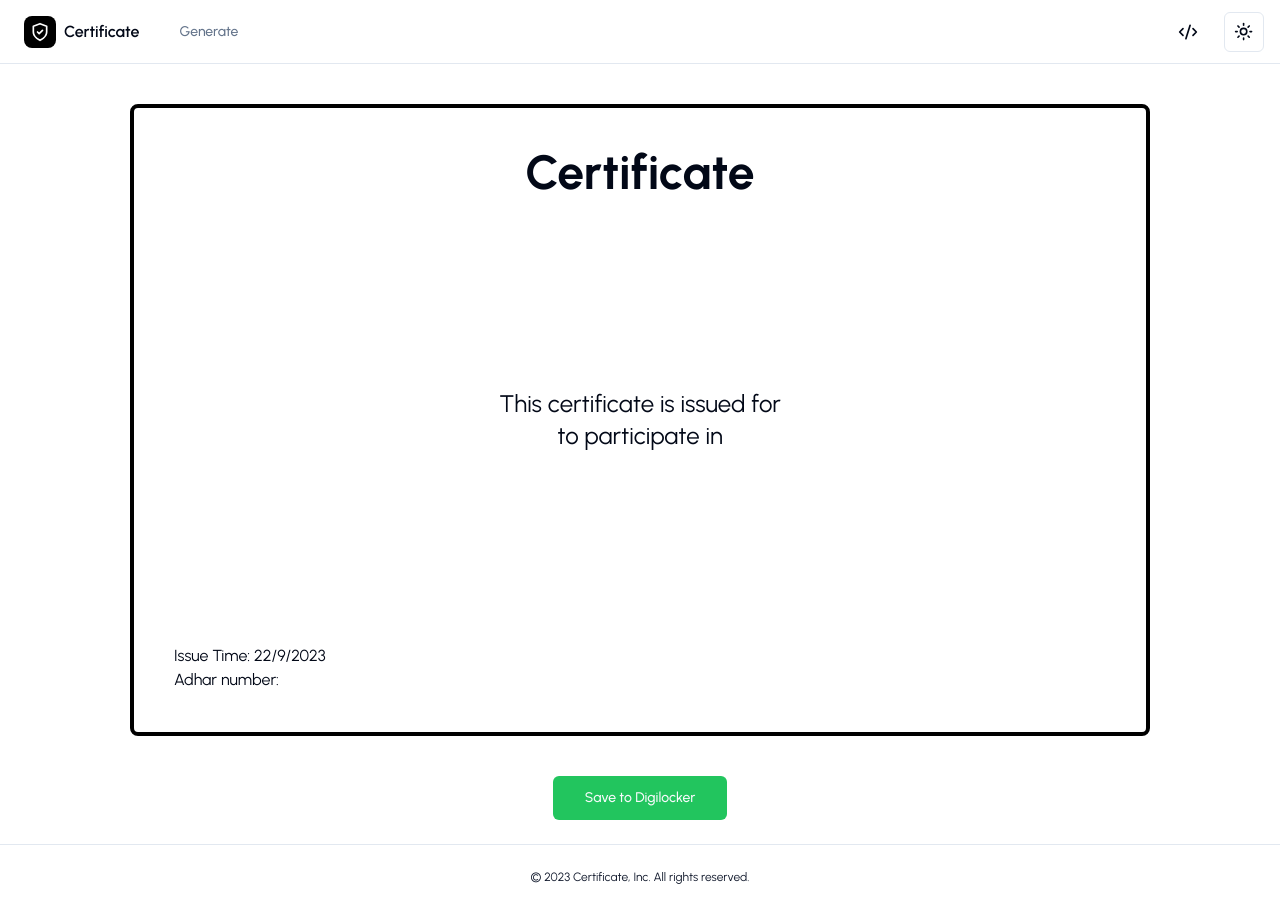
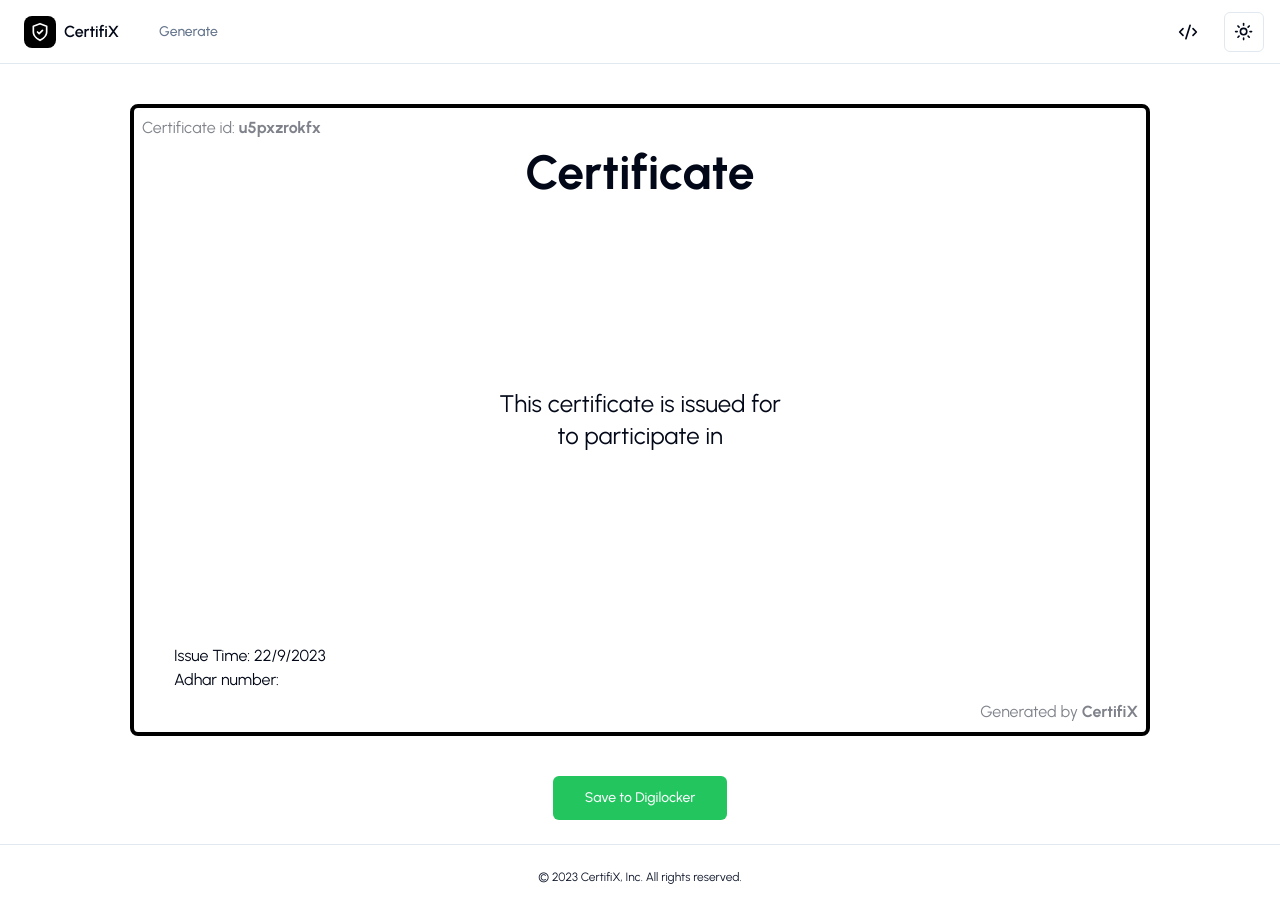
Before and after one commit to ArjunVarshney/CertifiX, a Next.js app: page /certificate in a window 1280 px wide. Before the commit this address had no page. Built offline with nearby package versions, Linux system fonts and the light colour scheme.

Commit message:
refinements

```diff
--- a/app/(root)/certificate/page.tsx
+++ b/app/(root)/certificate/page.tsx
@@ -27,7 +27,7 @@ const Certificate = () => {
    if (!isMounted) return null;
 
    if (!name || !phone || !email || !adhar_number || !competetion) {
-      router.push("/generate");
+      // router.push("/generate");
    }
    const getDate = () => {
       const date = new Date();
@@ -39,7 +39,7 @@ const Certificate = () => {
    return (
       <div>
          <div className="h-full w-full p-10 min-w-[1000px] max-w-[1100px] m-auto">
-            <div className="border-4 border-black dark:border-white p-10 rounded-lg">
+            <div className="border-4 border-black dark:border-white p-10 rounded-lg relative">
                <h1 className="mx-auto text-5xl font-bold text-center mb-20">
                   Certificate
                </h1>
@@ -51,6 +51,19 @@ const Certificate = () => {
                </p>
                <p>Issue Time: {getDate()}</p>
                <p>Adhar number: {adhar_number}</p>
+               <div className="absolute right-2 bottom-2 opacity-50">
+                  <p>
+                     Generated by <span className="font-bold">CertifiX</span>
+                  </p>
+               </div>
+               <div className="absolute left-2 top-2 opacity-50">
+                  <p>
+                     Certificate id:{" "}
+                     <span className="font-bold">
+                        {(Math.random() + 1).toString(36).substring(2)}
+                     </span>
+                  </p>
+               </div>
             </div>
          </div>
          <div className="w-full flex items-center justify-center">
--- a/app/(root)/generate/form.tsx
+++ b/app/(root)/generate/form.tsx
@@ -64,7 +64,7 @@ export function GenerateForm() {
       {
          label: "Name",
          name: "name",
-         placeholder: "Something",
+         placeholder: "Name",
       },
       {
          label: "Phone no.",
--- a/app/layout.tsx
+++ b/app/layout.tsx
@@ -9,7 +9,7 @@ import ToastProvider from "@/providers/toast-provider";
 const font = Urbanist({ subsets: ["latin"] });
 
 export const metadata: Metadata = {
-   title: "Certificate",
+   title: "Certifix",
    description: "Generate Certificates",
 };
 
--- a/components/footer.tsx
+++ b/components/footer.tsx
@@ -3,7 +3,7 @@ const Footer = () => {
     <footer className="mt-6 border-t">
       <div className="mx-auto py-6">
         <p className="text-center text-xs text-primary">
-          &copy; 2023 Certificate, Inc. All rights reserved.
+          &copy; 2023 CertifiX, Inc. All rights reserved.
         </p>
       </div>
     </footer>
--- a/components/main-nav.tsx
+++ b/components/main-nav.tsx
@@ -2,7 +2,6 @@
 
 import { cn } from "@/lib/utils";
 import Link from "next/link";
-import { useParams } from "next/navigation";
 
 interface MainNavProps extends React.HTMLAttributes<HTMLElement> {
    routes: {
@@ -13,8 +12,6 @@ interface MainNavProps extends React.HTMLAttributes<HTMLElement> {
 }
 
 const MainNav = ({ routes, className, ...props }: MainNavProps) => {
-  const params = useParams();
-
    return (
       <nav
          className={cn(
--- a/components/navbar.tsx
+++ b/components/navbar.tsx
@@ -32,13 +32,13 @@ const Navbar = () => {
                         className="text-white dark:text-black"
                      />
                   </div>
-                  Certificate
+                  CertifiX
                </Link>
                <MainNav routes={routes} />
             </div>
             <div className="flex items-center space-x-4 ml-auto">
                <Link
-                  href="https://github.com/ArjunVarshney/Body-works"
+                  href="https://github.com/ArjunVarshney/CertifiX"
                   className="p-2.5 rounded-lg hover:bg-gray-100 dark:hover:bg-gray-800 hidden sm:block"
                >
                   <Code2 size={20} />
@@ -48,7 +48,7 @@ const Navbar = () => {
                   routes={[
                      ...routes,
                      {
-                        href: "https://github.com/ArjunVarshney/Body-works",
+                        href: "https://github.com/ArjunVarshney/CertifiX",
                         label: "View on Github",
                         active: false,
                      },
```
Lines whose indentation alone changed are shown as unchanged.
